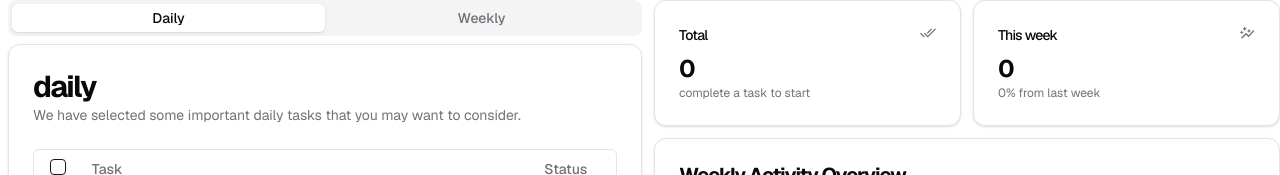
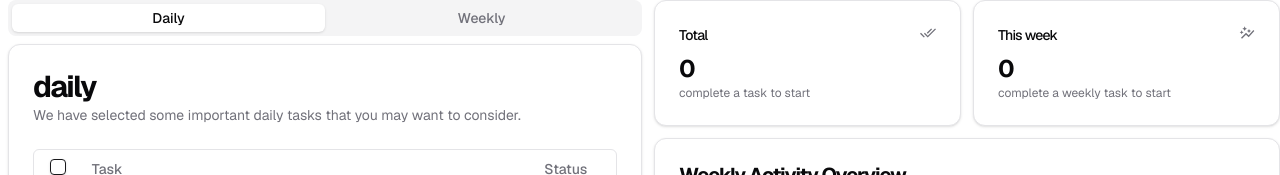
Before and after one commit to caiodesign/thronetasks, a Next.js app: page / in a window 1280 px wide. Shown: the part 192-367 px from the top of the page. Built offline with nearby package versions, Linux system fonts and the light colour scheme.

Commit message:
fix charts

```diff
--- a/app/containers/home/presentations/Dashboard.tsx
+++ b/app/containers/home/presentations/Dashboard.tsx
@@ -65,7 +65,7 @@ export default function Dashboard({
             </p>
           </CardContent>
         </Card>
-        <Card className="mb-3 w-full">
+        <Card className="mb-3 ml-3 w-full md:ml-0">
           <CardHeader className="pb-2">
             <div className="flex justify-between">
               <h4 className="text-sm font-medium tracking-tighter">
@@ -77,7 +77,9 @@ export default function Dashboard({
           <CardContent>
             <p className="text-2xl font-bold">{weeklyTasksDone}</p>
             <p className="text-xs text-muted-foreground">
-              {weeklyPercentage}% from last week
+              {weeklyTasksDone
+                ? `${weeklyPercentage}% from last week`
+                : "complete a weekly task to start"}
             </p>
           </CardContent>
         </Card>
--- a/lib/dashboard.ts
+++ b/lib/dashboard.ts
@@ -13,5 +13,7 @@ export function calculateWeeklyChange(
   const percentageChange = (difference / lastWeekTotal) * 100;
 
   // Format the result with a "+" sign for positive values
-  return percentageChange > 0 ? `+${percentageChange}` : `${percentageChange}`;
+  return percentageChange > 0
+    ? `+${percentageChange.toFixed(0)}`
+    : `${percentageChange.toFixed(0)}`;
 }
```
